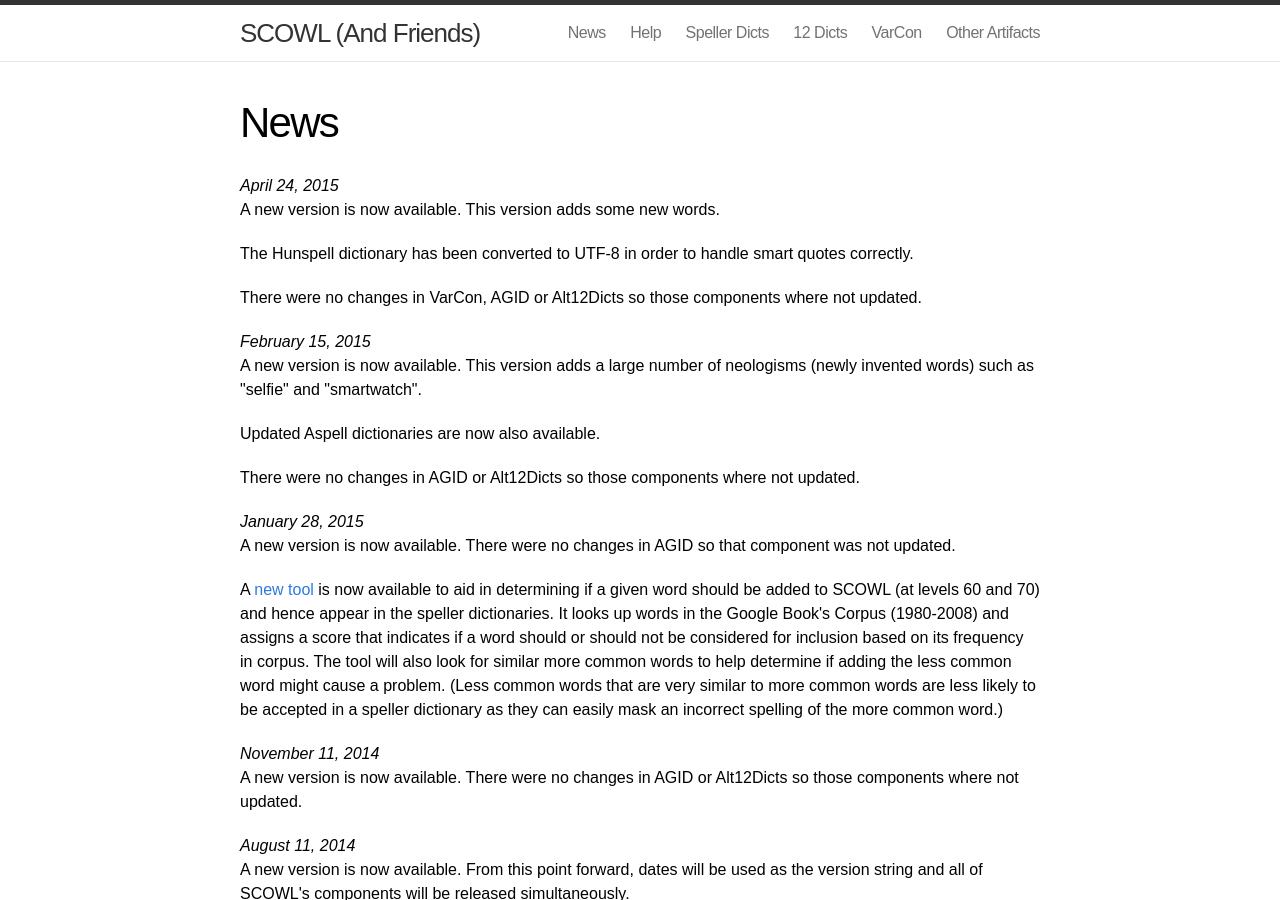
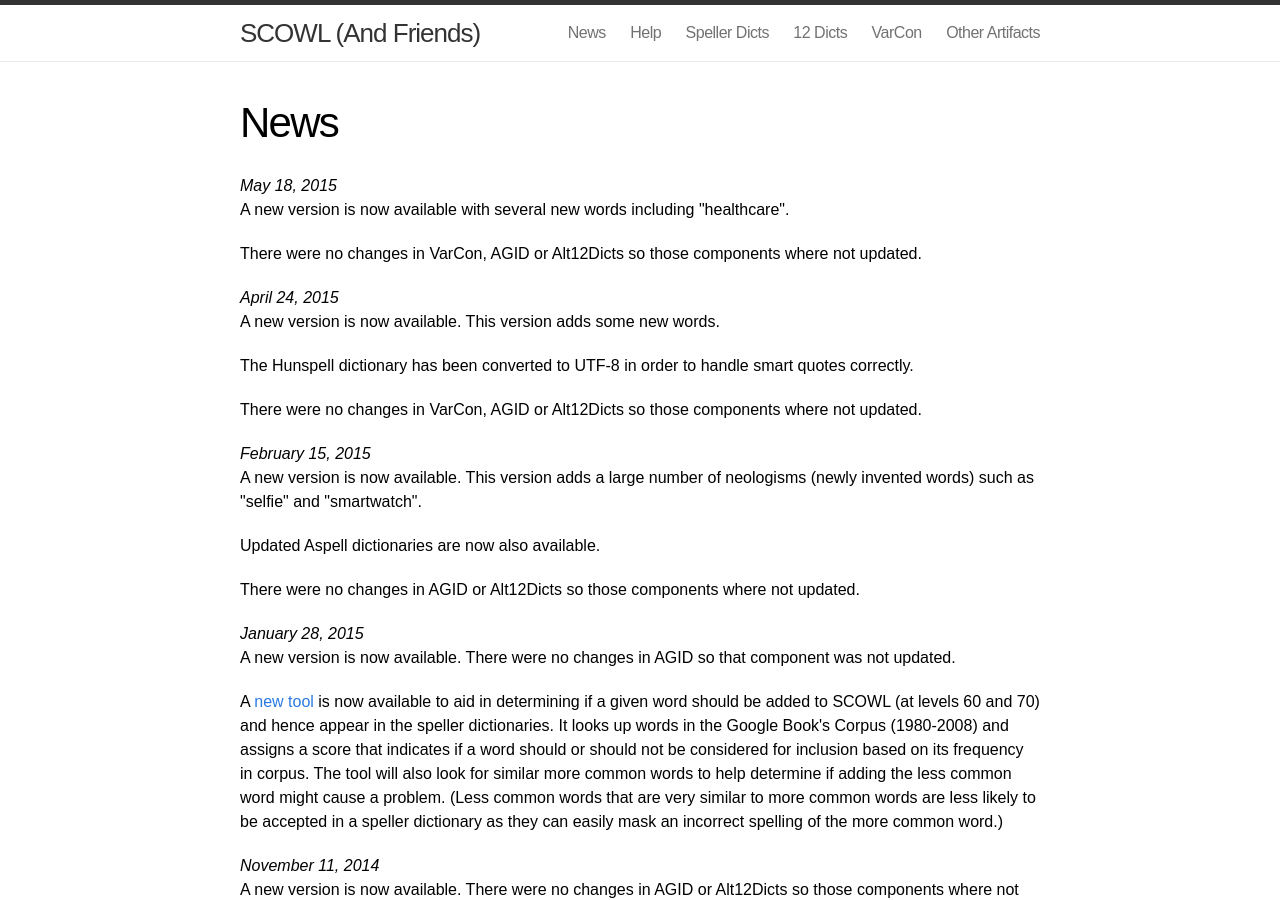
Before and after one commit to en-wl/wordlist, a Jekyll site: the page built from site/news.html, in a window 1280 px wide and 900 px high. Built offline with Jekyll 4.4.1, drawn with Linux system fonts in a browser that asks for light colours; Markdown is read by kramdown in place of the engine named in the settings.

Commit message:
Update site for new release.

```diff
--- a/site/news.html
+++ b/site/news.html
@@ -2,6 +2,13 @@
 layout: post
 title: News
 ---
+<p>
+<i>May 18, 2015</i><br>
+
+A new version is now available with several new words including "healthcare".
+<p>
+There were no changes in VarCon, AGID or
+Alt12Dicts so those components where not updated.
 <p>
 <i>April 24, 2015</i><br>
 
```
Also changed, not shown: site/dicts.md (+4 -4 lines), site/index.md (+2 -2 lines).
